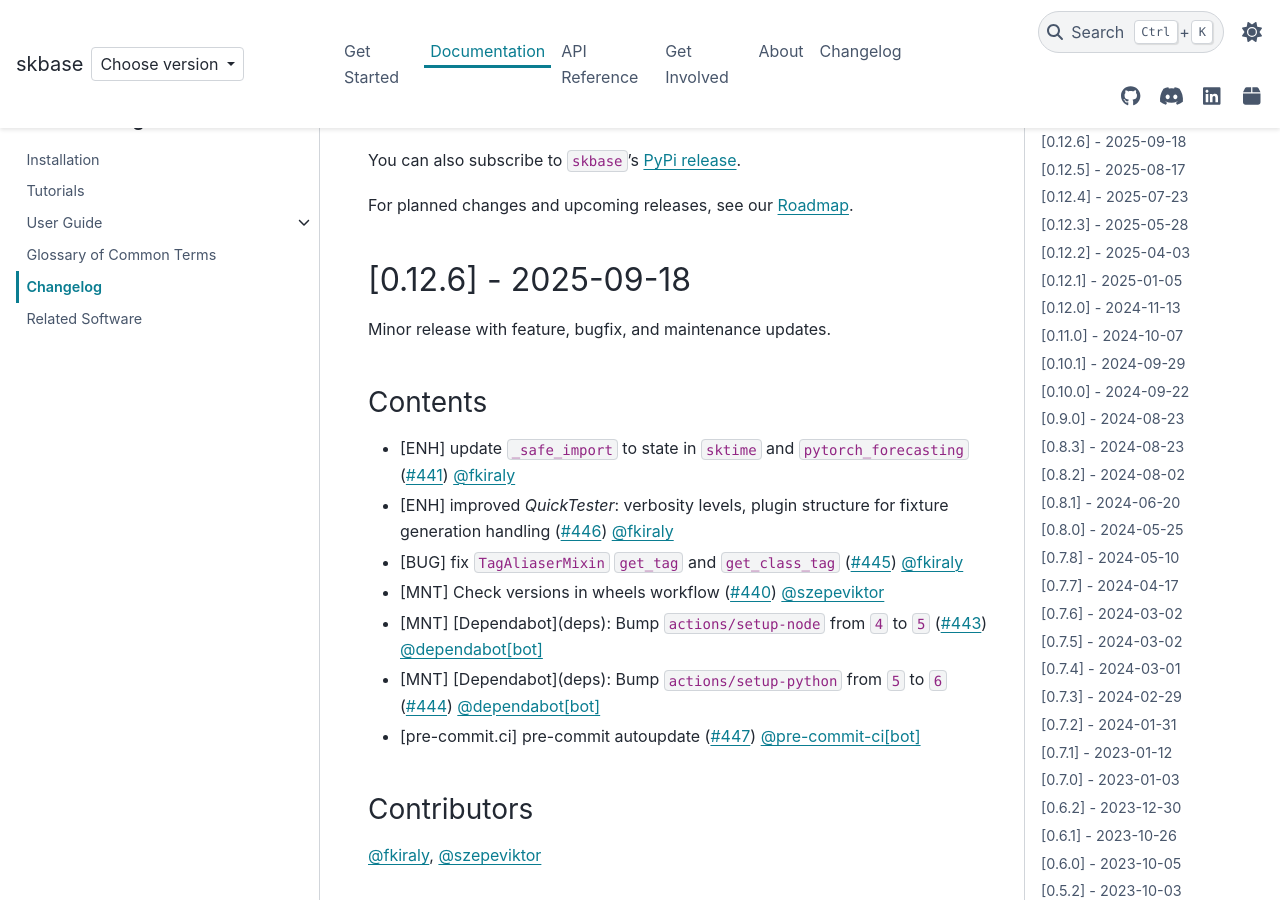
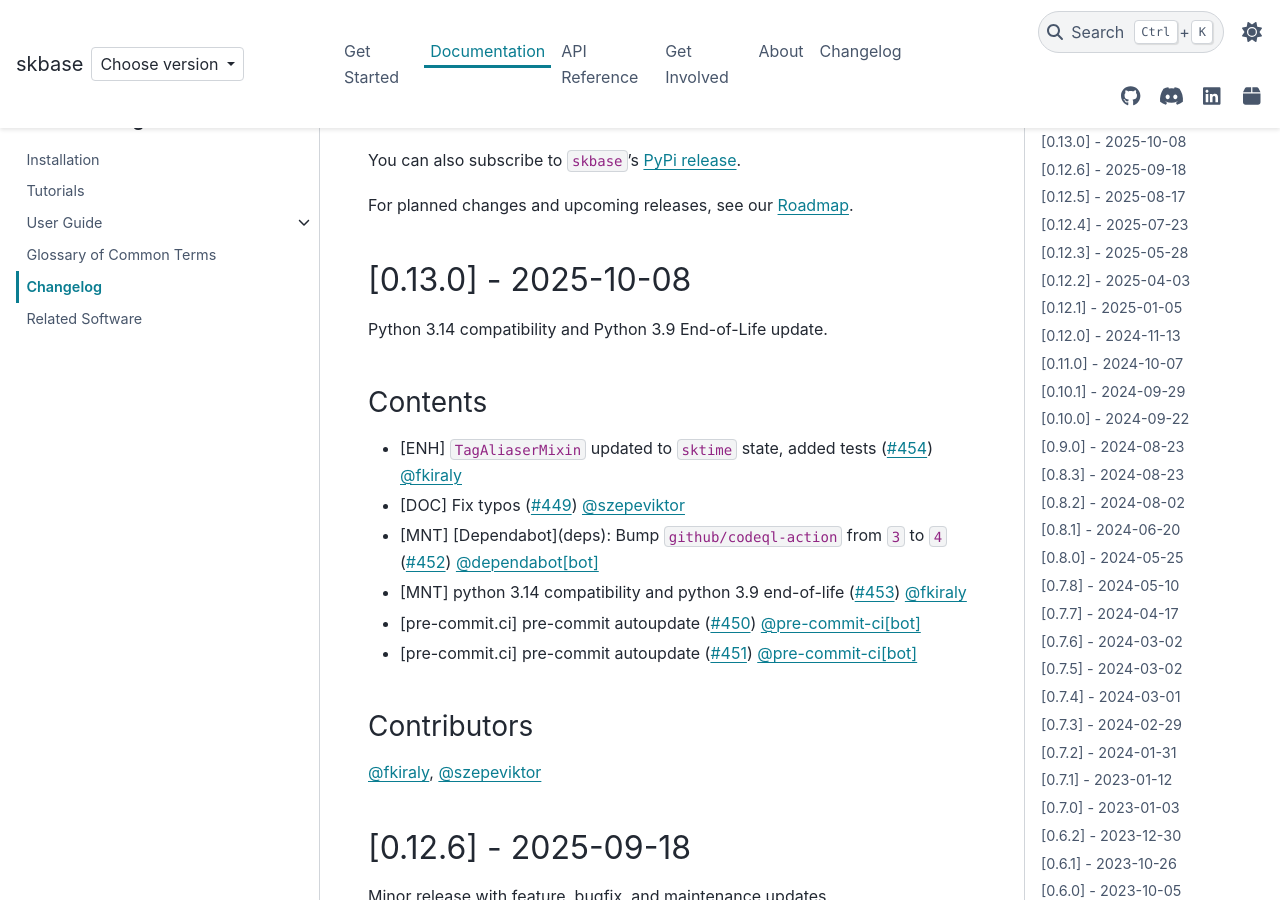
Before and after one commit to sktime/skbase, a Sphinx documentation site: the page built from docs/source/user_documentation/changelog.rst, in a window 1280 px wide and 900 px high, scrolled down 224 px. Built offline with Sphinx 7.4.7 and the PyData theme 0.15.4, drawn with Linux system fonts in a browser that asks for light colours; comment, search, counter and statistics services are not loaded.

Commit message:
Update changelog.rst

```diff
--- a/docs/source/user_documentation/changelog.rst
+++ b/docs/source/user_documentation/changelog.rst
@@ -13,6 +13,30 @@
 `PyPi release <https://libraries.io/pypi/scikit-base>`_.
 
 For planned changes and upcoming releases, see our :ref:`roadmap`.
+
+[0.13.0] - 2025-10-08
+=====================
+
+Python 3.14 compatibility and Python 3.9 End-of-Life update.
+
+Contents
+--------
+
+* [ENH] ``TagAliaserMixin`` updated to ``sktime`` state, added tests
+  (:pr:`454`) :user:`fkiraly`
+* [DOC] Fix typos (:pr:`449`) :user:`szepeviktor`
+* [MNT] [Dependabot](deps): Bump ``github/codeql-action`` from ``3`` to ``4``
+  (:pr:`452`) :user:`dependabot[bot]`
+* [MNT] python 3.14 compatibility and python 3.9 end-of-life (:pr:`453`) :user:`fkiraly`
+* [pre-commit.ci] pre-commit autoupdate (:pr:`450`) :user:`pre-commit-ci[bot]`
+* [pre-commit.ci] pre-commit autoupdate (:pr:`451`) :user:`pre-commit-ci[bot]`
+
+Contributors
+------------
+
+:user:`fkiraly`,
+:user:`szepeviktor`
+
 
 [0.12.6] - 2025-09-18
 =====================
```
